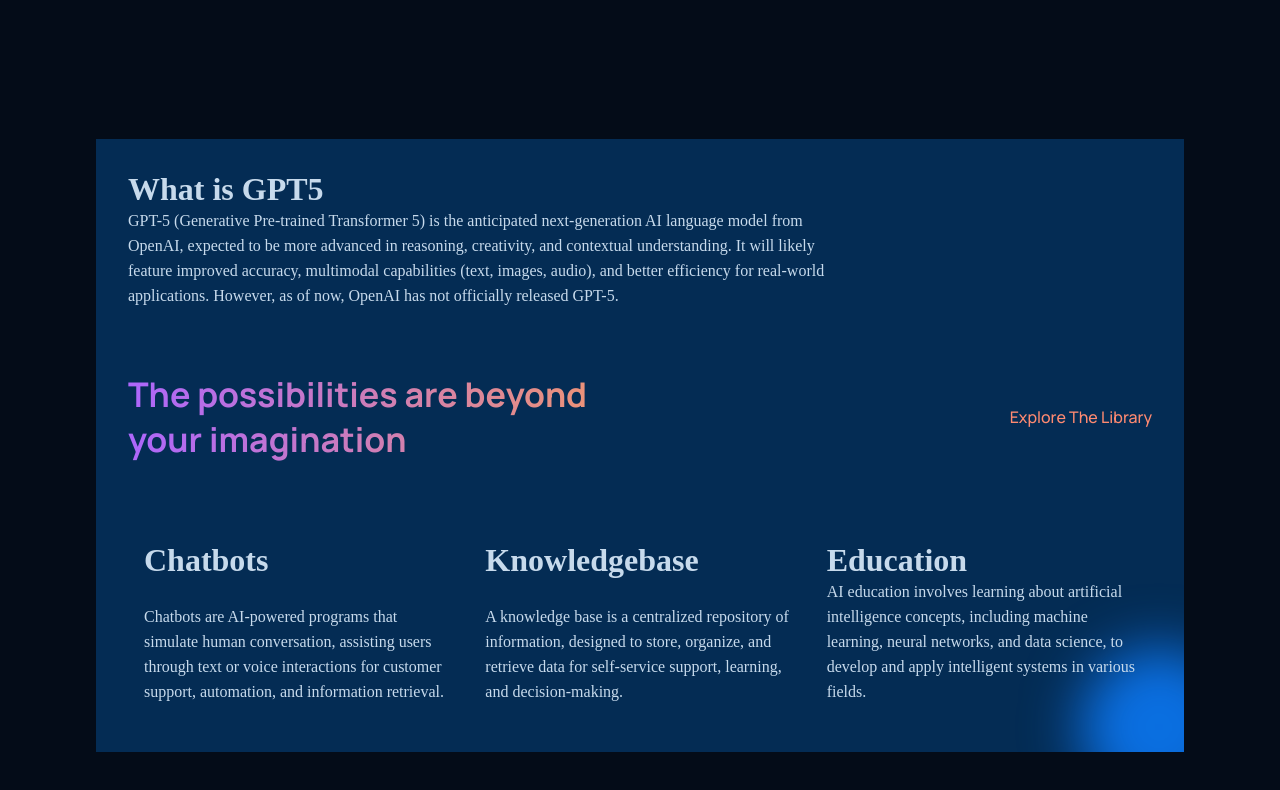
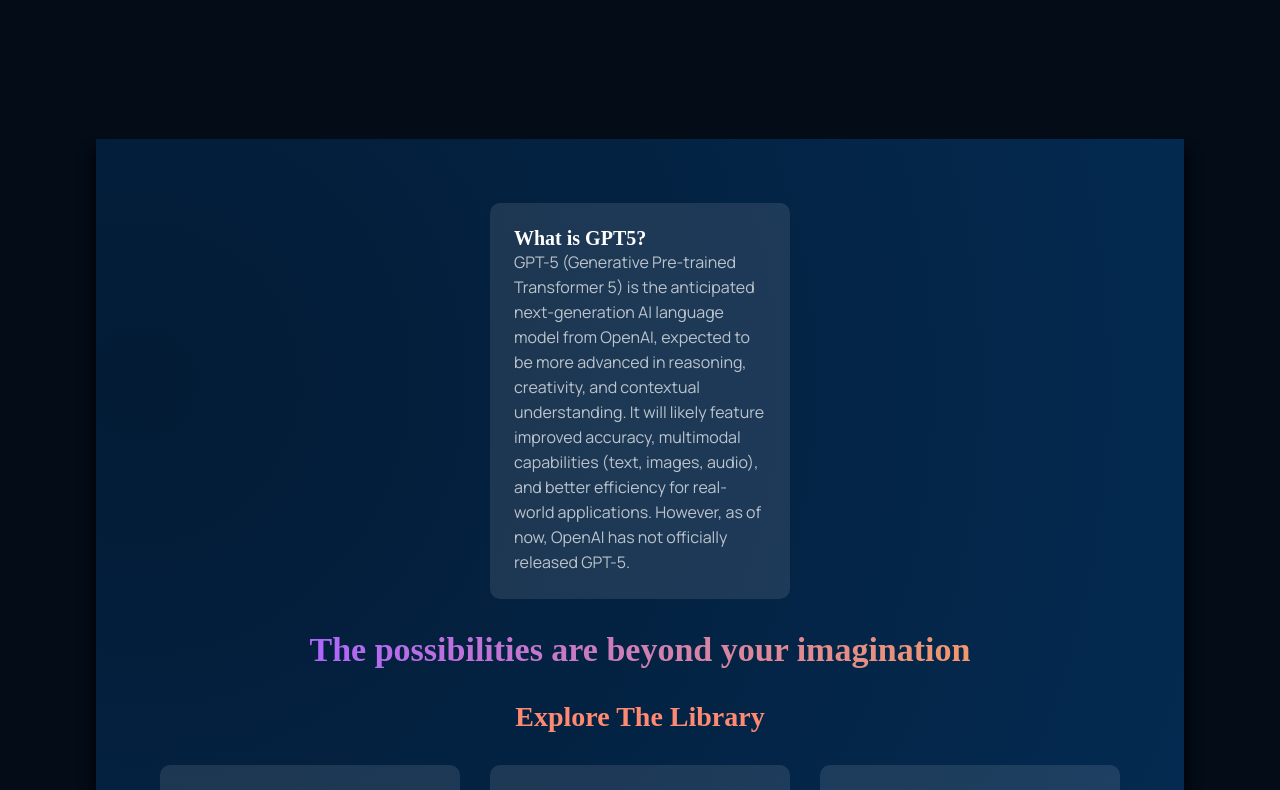
Before and after one commit to parkashkumarcs/GPT-5-Web-App, a React (Create React App) app: page / in a window 1280 px wide. Shown: the part 1600-2390 px from the top of the page. Built offline with nearby package versions, Linux system fonts and the light colour scheme.

Commit message:
AboutGPT5 component and Feature component updated2 and completed 03/23/2025

```diff
--- a/src/components/feature/feature.css
+++ b/src/components/feature/feature.css
@@ -1,15 +1,42 @@
-.gpt5__features-container{
+.gpt5__features-container {
     width: 100%;
-    display: flex;
-    justify-content: space-between;
-    align-items: flex-start;
-    flex-direction: column;
-    margin: 1rem;
+    max-width: 300px;
+    padding: 1.5rem;
+    border-radius: 10px;
+    background: rgba(255, 255, 255, 0.1);
+    transition: transform 0.3s ease-in-out, box-shadow 0.3s ease-in-out;
 }
-.gpt5__feature-title{
-    flex: 1;
-    max-width: 280px;
+
+.gpt5__features-container:hover {
+    transform: translateY(-5px);
+    box-shadow: 0 10px 20px rgba(255, 255, 255, 0.2);
 }
-.gpt5__feature-description{
+
+.gpt5__feature-title h1 {
+    font-size: 20px;
+    font-weight: bold;
+    color: #ffffff;
+}
+
+.gpt5__feature-description {
+    font-size: 16px;
+    color: rgba(255, 255, 255, 0.7);
     line-height: 25px;
+    font-family: var(--f-family);
 }
+
+/* Animation */
+@keyframes fadeUp {
+    from {
+        opacity: 0;
+        transform: translateY(20px);
+    }
+    to {
+        opacity: 1;
+        transform: translateY(0);
+    }
+}
+
+.gpt5__features-container {
+    animation: fadeUp 1s ease-in-out;
+}
--- a/src/containers/aboutGPT5/AboutGPT5.jsx
+++ b/src/containers/aboutGPT5/AboutGPT5.jsx
@@ -2,7 +2,7 @@
 import "./aboutGPT5.css";
 import { Feature } from "../../components/components";
 
-const title1 = "What is GPT5";
+const title1 = "What is GPT5?";
 const title2 = "Chatbots";
 const title3 = "Knowledgebase";
 const title4 = "Education";
--- a/src/containers/aboutGPT5/aboutGPT5.css
+++ b/src/containers/aboutGPT5/aboutGPT5.css
@@ -1,69 +1,107 @@
 .gpt5__about-container {
     display: flex;
     flex-direction: column;
+    align-items: center;
+    justify-content: center;
+    padding: 4rem;
     background: radial-gradient(
         circle at 4% 26%,
-    rgba(0, 40, 83, 1) 0%,
-    rgba(4, 12, 24, 1) 100%
+        rgb(3, 27, 53) 0%,
+        rgb(4, 44, 84) 100%
     );
-
     position: relative;
-  padding: 2rem;
-  background: var(--blog-clr);
     overflow: hidden;
+    box-shadow: 0px 15px 10px 4px rgba(0, 0, 0, 0.658);
 }
 
+/* Glow Effect */
 .gpt5__about-container::after {
     content: "";
     position: absolute;
-  bottom: -50px;
-  right: -50px;
-  width: 150px;
-  height: 150px;
+    bottom: 10px;
+    right: 10px;
+    width: 140px;
+    height: 140px;
     border-radius: 50%;
-  background: radial-gradient(
-    circle,
-    rgba(17, 128, 255, 0.39) 0%,
-    rgb(12, 125, 255) 40%
-  );
-  filter: blur(30px);
+    background: radial-gradient(circle, rgba(17, 128, 255, 0.4) 0%, rgb(12, 125, 255) 50%);
+    filter: blur(50px);
     pointer-events: none;
+    z-index: 0;
 }
-.gpt5__about-feature{
+
+/* Heading Section */
+.gpt5__about-heading {
+    text-align: center;
+    margin: 2rem 0;
+}
+
+.gpt5__about-heading h1 {
+    font-size: 34px;
+    font-weight: bold;
+    color: #ffffff;
+}
+
+.gpt5__about-heading p {
+    font-size: 28px;
+    font-weight: 600;
+    color: var(--subtext-clr);
+    text-decoration: none;
+    position: relative;
+    transition: color 0.3s ease-in-out;
+    cursor: pointer;
+    margin-top: 2rem;
+}
+
+/* Underline Animation */
+.gpt5__about-heading p::after {
+    content: "";
+    position: absolute;
+    left: 50%;
+    bottom: -4px;
+    width: 0;
+    height: 2px;
+    background: linear-gradient(to right, #12c2e9, #c471ed, #f64f59);
+    transition: all 0.4s ease-in-out;
+    transform: translateX(-50%);
+}
+
+/* Hover Effect */
+.gpt5__about-heading p:hover {
+    color: var(--grt-text);
+}
+
+.gpt5__about-heading p:hover::after {
+    width: 40%;
+}
+
+/* Feature Container */
+.gpt5__feature-container {
     display: flex;
+    justify-content: space-between;
+    flex-wrap: wrap;
+    gap: 1.5rem;
+    width: 100%;
+    z-index: 2;
 }
-.gpt5__about-feature .gpt5__features-container{
-    margin: 0;
+
+/* Responsive */
+@media screen and (max-width: 900px) {
+    .gpt5__about-container {
+        padding: 2rem;
     }
-.gpt5__about-feature .gpt5__feature-description{
-    max-width: 700px;
-}
-.gpt5__about-heading{
-    display: flex;
-    flex-direction: row;
-    justify-content: space-between;
-    margin: 4rem 0 2rem;
+
+    .gpt5__feature-container {
+        flex-direction: column;
         align-items: center;
     }
-.gpt5__about-heading h1{
-    font-size: 34px;
-    line-height: 45px;
-    font-weight: bolder;
-    max-width: 510px;
-    font-family: var(--f-family);
+
+    .gpt5__about-heading h1 {
+        font-size: 30px;
     }
-.gpt5__about-heading p{
+}
+
+@media screen and (max-width: 500px) {
+    .gpt5__about-heading p {
         font-size: 16px;
-    line-height: 30px;
-    font-weight: 500;
-    color: var(--subtext-clr);
-    font-family: var(--f-family);
-    cursor: pointer;
     }
-.gpt5__feature-container{
-    display: flex;
-    /* flex-wrap: wrap; */
-    flex-direction: row;
-    margin-top: 2rem;
-    z-index: 1;
 }
--- a/src/index.css
+++ b/src/index.css
@@ -6,8 +6,8 @@
   --grt-bar: linear-gradient(103.22deg, #ae67fa -13.86%, #f49867 99.55%);
 
   --bg-color: #040c18;
-  --footer-clr: #031b34;
-  --blog-clr: #042c54;
+  --footer-clr: rgb(3, 27, 53);
+  --blog-clr: rgb(4, 44, 84);
   --text-clr: #c7daec;
   --subtext-clr: #ff8a71;
 }
```
Lines whose indentation alone changed are shown as unchanged.
